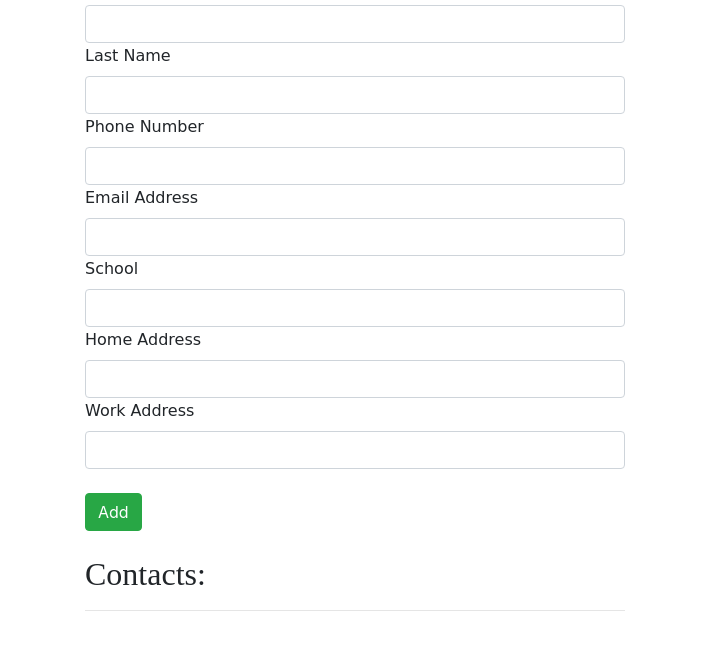
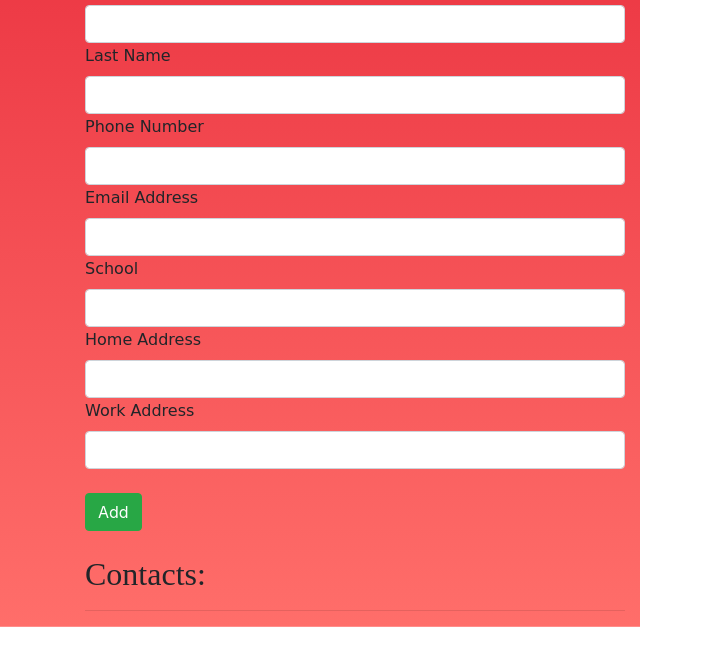
Before and after one commit to Sotande-Emmanuel/.gitig, a plain HTML site: page AddressBook/index.html in a window 1280 px wide. Shown: the part 155-800 px from the top of the page, without its empty margins (0-703 px from the left). Drawn offline with Linux system fonts and the light colour scheme.

Commit message:
add changes to my css

```diff
--- a/AddressBook/css/style.css
+++ b/AddressBook/css/style.css
@@ -25,3 +25,9 @@ label{
 input{
     font-family: 'Trebuchet MS', 'Lucida Sans Unicode', 'Lucida Grande', 'Lucida Sans', Arial, sans-serif ;
 }
+body{
+    background: linear-gradient(
+        #e92E3d,
+        #ff6e6a)0 100% no-repeat;
+        background-size: 50% 100%;
+}
```
